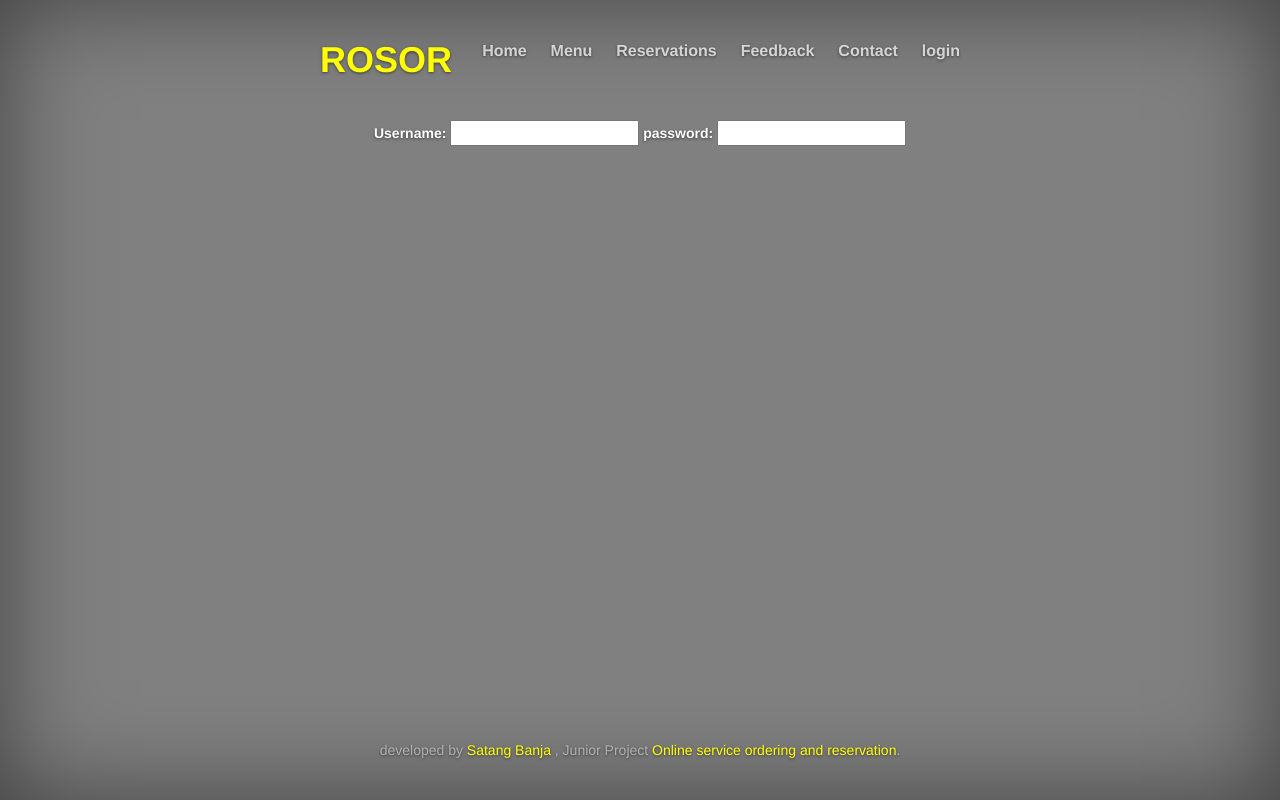
After one commit to jallowmamadou/rosor, a PHP site: page /login.php in a window 1280 px wide. The commit adds this page. Run offline with PHP 8.4, Linux system fonts and the light colour scheme.

```diff
--- a/feedback.php
+++ b/feedback.php
@@ -1,3 +1,4 @@
 <?php include_once('inc/top.inc.php') ?>
 
 <?php include_once('inc/bottom.inc.php') ?>
+<?php include_once('inc/top.inc.php') ?>
--- a/inc/bottom.inc.php
+++ b/inc/bottom.inc.php
@@ -2,7 +2,7 @@
           </div> <!--end of content -->
           <div class="mastfoot">
             <div class="inner">
-              <p>developed by <a href="#" class="disable">Satang Banja </a>, Junior Project <a href="#">Oline service ordering and reservation</a>.</p>
+              <p>developed by <a href="#" class="disable">Satang Banja </a>, Junior Project <a href="#">Online service ordering and reservation</a>.</p>
             </div>
           </div>
 
--- a/inc/top.inc.php
+++ b/inc/top.inc.php
@@ -34,7 +34,7 @@
 
           <div class="masthead clearfix">
             <div class="inner">
-              <h3 class="masthead-brand"><a href="index.php" id="rosor">ROSOR</a></h3>
+              <h1 class="masthead-brand"><a href="index.php" id="rosor">ROSOR</a></h1>
               <nav>
                 <ul class="nav masthead-nav">
                   <li class="<?php echo ($page == 'home')? 'active' : '' ?>"><a href="home.php">Home</a></li>
@@ -42,6 +42,9 @@
                   <li class="<?php echo ($page == 'reservation')? 'active' : '' ?>"><a href="reservation.php">Reservations</a></li>
                   <li class="<?php echo ($page == 'feedback')? 'active' : '' ?>"><a href="feedback.php">Feedback</a></li>
                   <li class="<?php echo ($page == 'contact')? 'active' : '' ?>"><a href="contact.php">Contact</a></li>
+                  <li class="login"><a href="login.php">login</a>
+                    <div></div>
+                  </li>
                 </ul>
               </nav>
             </div>
--- a/index.php
+++ b/index.php
@@ -3,8 +3,9 @@
              <!-- this is where the buttons would be -->
 
               <div class="btn-group btn-group-lg" role="group" aria-label="...">
-                <a href="restaurant.php" class="btn btn-primary">Restaurant</a>
-                <a href="customer.php" class="btn btn-success">Customer</a>
+                <a href="menu.php" class="btn btn-primary">Order</a>
+                <a href="reservation.php" class="btn btn-success">Reservation</a>
+
               </div>
 
             </div>
--- /dev/null
+++ b/login.php
@@ -0,0 +1,16 @@
+
+<?php include_once('inc/top.inc.php') ?>
+      <div class="inner cover">
+
+            <form method="post" action="">
+            	<label for="Username">Username:</label>
+               <input type="text" name="Username">
+               <label for="password">password:</label>
+               <input type="text" name="password">
+            </form>
+
+
+
+
+      </div>
+<?php include_once('inc/bottom.inc.php') ?>
--- a/menu.php
+++ b/menu.php
@@ -1,3 +1,4 @@
 <?php include_once('inc/top.inc.php') ?>
 
 <?php include_once('inc/bottom.inc.php') ?>
+<?php include_once('inc/top.inc.php') ?>
--- a/public/css/style.css
+++ b/public/css/style.css
@@ -6,7 +6,7 @@
 a,
 a:focus,
 a:hover {
-  color: #fff;
+  color: yellow;
 }
 
 /* Custom default button */
@@ -27,7 +27,7 @@ a:hover {
 html,
 body {
   height: 100%;
-  background-color: #333;
+  background-color: grey;
 }
 body {
   color: #fff;
--- a/reservation.php
+++ b/reservation.php
@@ -1,3 +1,4 @@
 <?php include_once('inc/top.inc.php') ?>
 
 <?php include_once('inc/bottom.inc.php') ?>
+<?php include_once('inc/top.inc.php') ?>
```
Also changed, not shown: home.php (+2 -6 lines), restaurant.php (line endings or trailing spaces).
